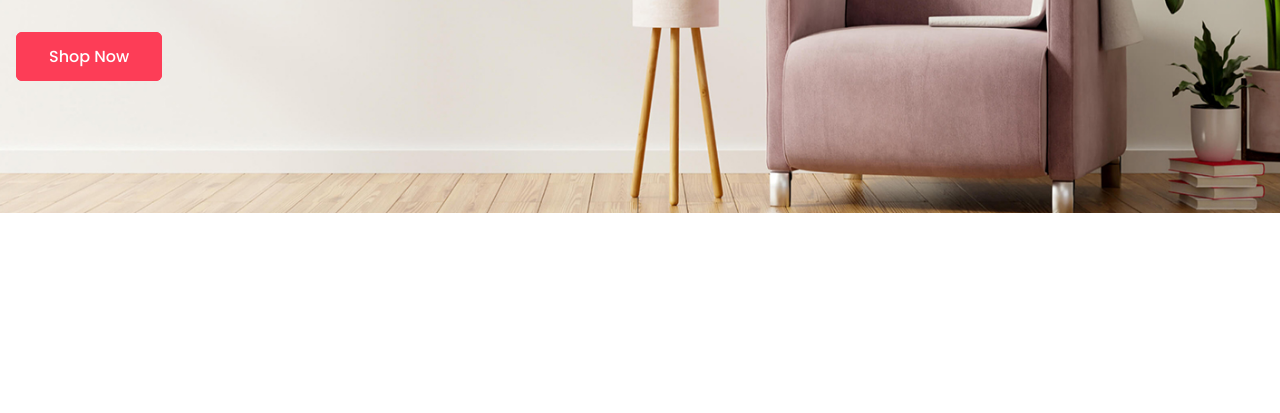
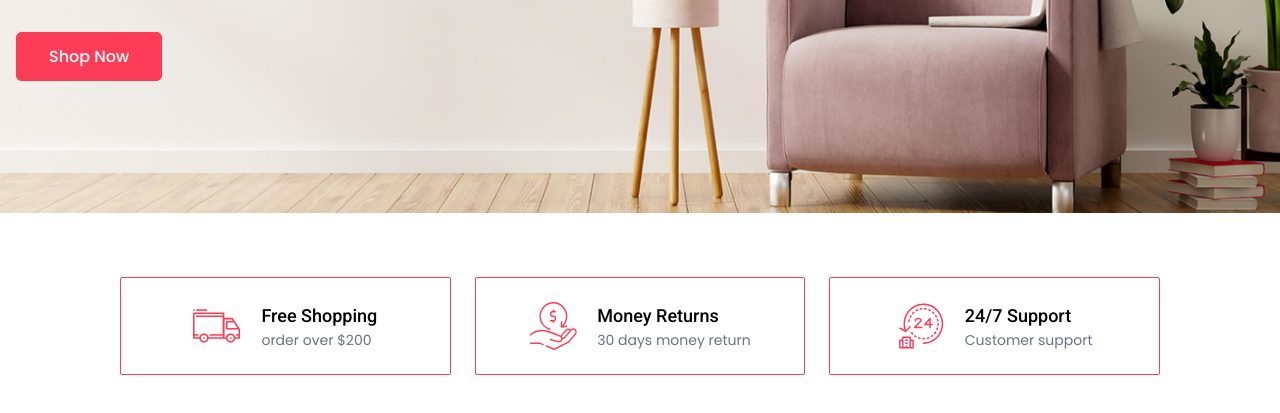
Before and after one commit to engmahedi/learnTailwind, a website built with Vite: page index.html in a window 1280 px wide. Shown: the part 469-882 px from the top of the page. Before the commit the page ends 800 px from the top, so only its background shows below. Built offline with nearby package versions, Linux system fonts and the light colour scheme.

Commit message:
feature complete

```diff
--- a/index.html
+++ b/index.html
@@ -133,5 +133,43 @@
     </div>
   <!-- Banner End -->
 
+  <!-- Feature Section-->
+  <div class="container py-16">
+    <div class="w-10/12 grid grid-cols-3 gap-6 mx-auto justify-center">
+      <!-- Single Feature -->
+      <div class="border border-primary rounded-sm px-3 py-6 flex justify-center items-center gap-5">
+        <img src="img/delivery-van.svg" class="w-12 h-12 object-contain">
+        <div>
+          <h4 class="font-medium capitalize text-lg">free shopping</h4>
+          <p class="text-gray-500 text-sm">order over $200</p>
+        </div>
+      </div>
+
+      <!-- Single Feature End-->
+      <!-- Single Feature -->
+      <div class="border border-primary rounded-sm px-3 py-6 flex justify-center items-center gap-5">
+        <img src="img/money-back.svg" class="w-12 h-12 object-contain">
+        <div>
+          <h4 class="font-medium capitalize text-lg">money returns</h4>
+          <p class="text-gray-500 text-sm">30 days money return</p>
+        </div>
+      </div>
+
+      <!-- Single Feature End-->
+      <!-- Single Feature -->
+      <div class="border border-primary rounded-sm px-3 py-6 flex justify-center items-center gap-5">
+        <img src="img/service-hours.svg" class="w-12 h-12 object-contain">
+        <div>
+          <h4 class="font-medium capitalize text-lg">24/7 Support</h4>
+          <p class="text-gray-500 text-sm">Customer support</p>
+        </div>
+      </div>
+
+      <!-- Single Feature End-->
+
+    </div>
+  </div>
+  <!-- Feature Section End-->
+
 </body>
 </html>
```
